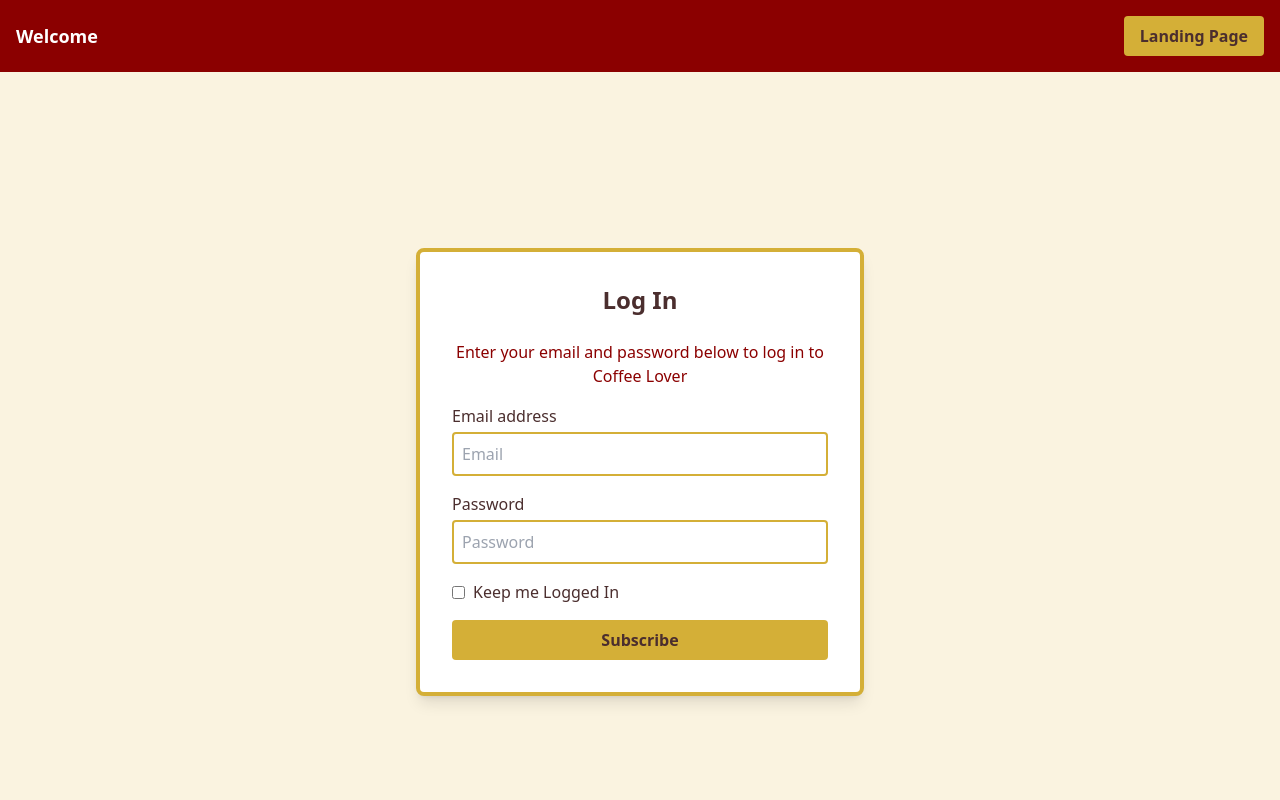
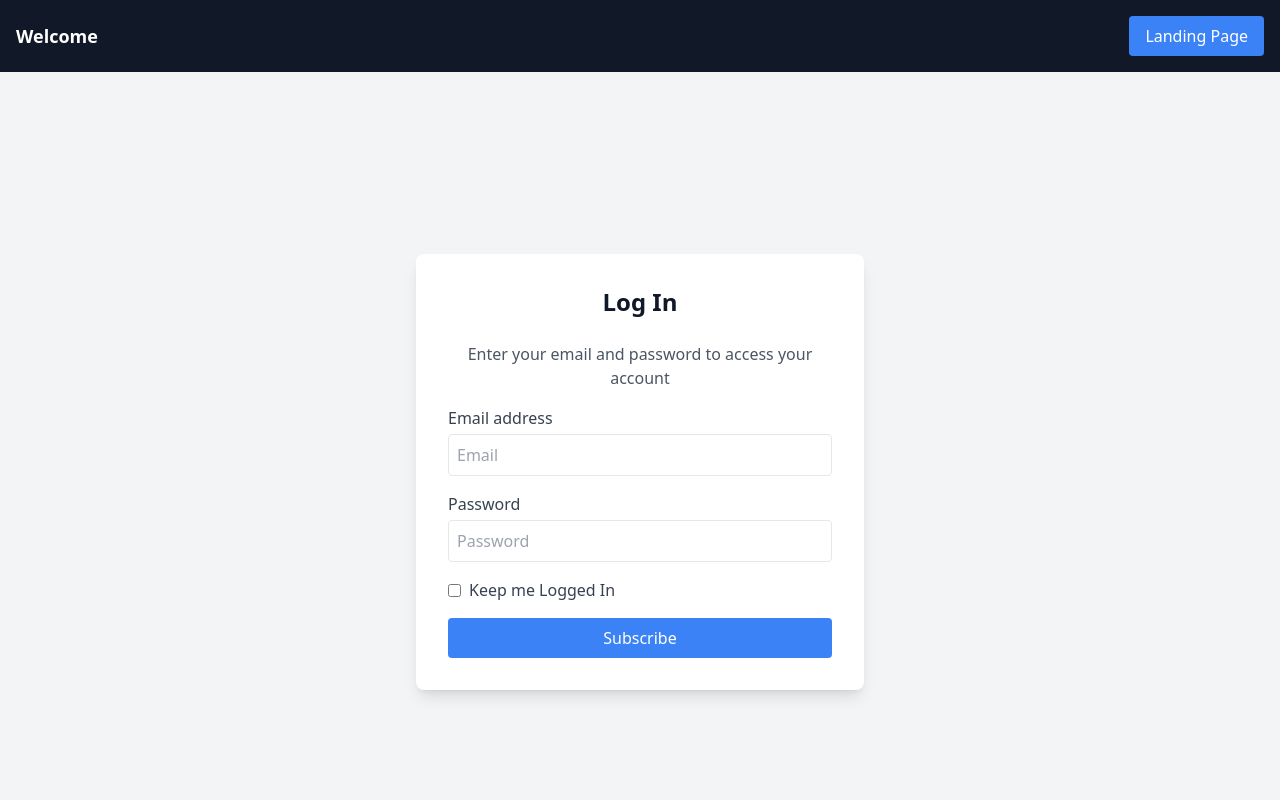
Before and after one commit to DanielCodes912/Africfoodsite, a plain HTML site: page index2.html in a window 1280 px wide. Shown: the top 800 px of the page. Drawn offline with nearby package versions, Linux system fonts and the light colour scheme.

Commit message:
Update index2.html

```diff
--- a/index2.html
+++ b/index2.html
@@ -6,45 +6,45 @@
     <title>AfricFoods - Sign Up</title>
     <script src="https://cdn.tailwindcss.com"></script>
 </head>
-<body class="bg-[#FAF3E0] text-[#4B2E2E]">
+<body class="bg-gray-100 text-gray-900">
 
     <!-- NAVBAR -->
-    <nav class="bg-[#8B0000] text-white p-4">
+    <nav class="bg-gray-900 text-white p-4">
         <div class="container mx-auto flex justify-between items-center">
             <a href="#" class="text-lg font-semibold">Welcome</a>
-            <a href="Bootstrap_Project_Main.html" class="bg-[#D4AF37] hover:bg-[#C9A020] px-4 py-2 rounded text-[#4B2E2E] font-bold">Landing Page</a>
+            <a href="Bootstrap_Project_Main.html" class="bg-blue-500 hover:bg-blue-600 px-4 py-2 rounded text-white">Landing Page</a>
         </div>
     </nav>
 
     <!-- SIGN-UP FORM -->
     <div class="flex justify-center items-center min-h-screen">
-        <div class="bg-white shadow-lg rounded-lg p-8 w-full max-w-md border-4 border-[#D4AF37]">
+        <div class="bg-white shadow-lg rounded-lg p-8 w-full max-w-md">
             <h2 class="text-2xl font-semibold text-center mb-6">Log In</h2>
-            <p class="text-[#8B0000] text-center mb-4">Enter your email and password below to log in to Coffee Lover</p>
+            <p class="text-gray-600 text-center mb-4">Enter your email and password to access your account</p>
 
             <form>
                 <div class="mb-4">
-                    <label class="block text-[#4B2E2E]">Email address</label>
-                    <input type="email" class="w-full border-2 border-[#D4AF37] rounded p-2 mt-1 focus:ring-[#C9A020] focus:border-[#C9A020]" placeholder="Email">
+                    <label class="block text-gray-700">Email address</label>
+                    <input type="email" class="w-full border rounded p-2 mt-1 focus:outline-none focus:ring-2 focus:ring-blue-500" placeholder="Email">
                 </div>
 
                 <div class="mb-4">
-                    <label class="block text-[#4B2E2E]">Password</label>
-                    <input type="password" class="w-full border-2 border-[#D4AF37] rounded p-2 mt-1 focus:ring-[#C9A020] focus:border-[#C9A020]" placeholder="Password">
+                    <label class="block text-gray-700">Password</label>
+                    <input type="password" class="w-full border rounded p-2 mt-1 focus:outline-none focus:ring-2 focus:ring-blue-500" placeholder="Password">
                 </div>
 
                 <div class="flex items-center">
                     <input type="checkbox" class="mr-2">
-                    <label class="text-[#4B2E2E]">Keep me Logged In</label>
+                    <label class="text-gray-700">Keep me Logged In</label>
                 </div>
 
-                <button type="submit" class="w-full bg-[#D4AF37] hover:bg-[#C9A020] text-[#4B2E2E] py-2 rounded mt-4 font-bold">Subscribe</button>
+                <button type="submit" class="w-full bg-blue-500 hover:bg-blue-600 text-white py-2 rounded mt-4">Subscribe</button>
             </form>
         </div>
     </div>
 
     <!-- FOOTER -->
-    <footer class="bg-[#8B0000] text-white text-center py-4 mt-8">
+    <footer class="bg-gray-900 text-white text-center py-4 mt-8">
         <p>&copy; 2025 AfricFoods. All rights reserved.</p>
     </footer>
 
```
